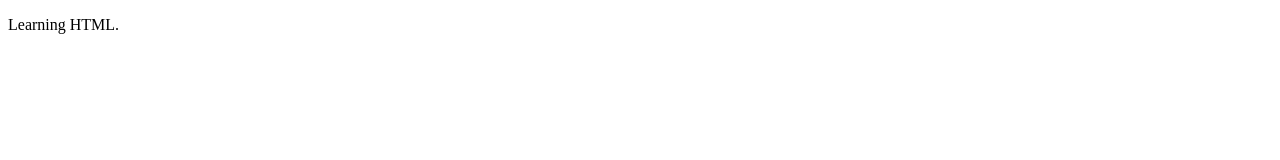
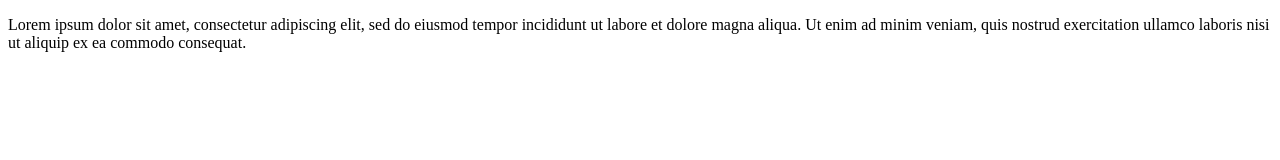
Before and after one commit to nhbjr29/html-boilerplate, a plain HTML site: page index.html in a window 1280 px wide. Drawn offline with Linux system fonts and the light colour scheme.

Commit message:
First commit>TheOdinProject>Guided Project

```diff
--- a/index.html
+++ b/index.html
@@ -6,7 +6,11 @@
   </head>
   <body>
     <p>
-        Learning HTML.
+      Lorem ipsum dolor sit amet, consectetur adipiscing elit, sed do eiusmod tempor
+      incididunt ut labore et dolore magna aliqua.
+
+      Ut enim ad minim veniam, quis nostrud exercitation ullamco laboris
+      nisi ut aliquip ex ea commodo consequat.
     </p>
   </body>
 </html>
```
